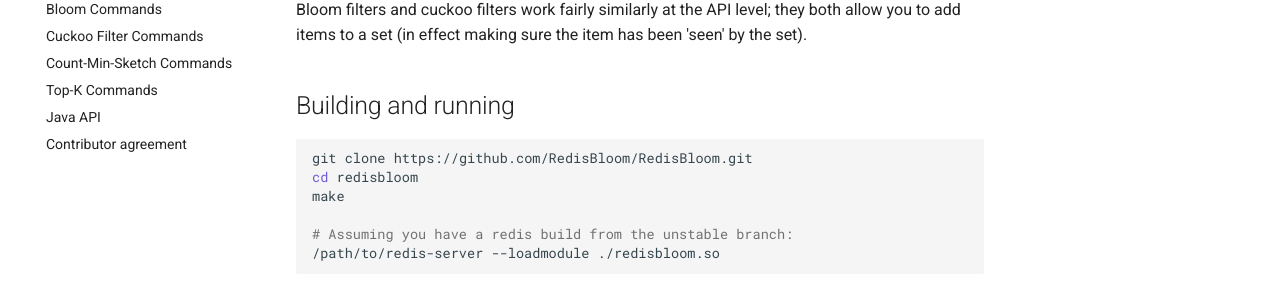
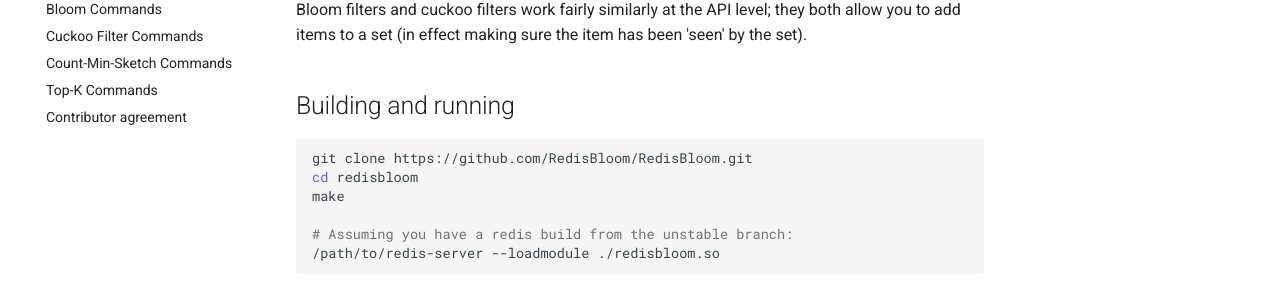
Before and after one commit to RedisBloom/RedisBloom, an MkDocs documentation site: the page built from docs/Quick_Start.md, in a window 1280 px wide. Shown: the part 183-478 px from the top of the page. Built offline with MkDocs 1.6.1 and Material for MkDocs 9.7.7, drawn with Linux system fonts in a browser that asks for light colours; comment, search, counter and statistics services are not loaded; old or Windows-style settings are respelled for this version of MkDocs.

Commit message:
remove java driver

```diff
--- a/mkdocs.yml
+++ b/mkdocs.yml
@@ -37,5 +37,4 @@
     - 'Cuckoo Filter Commands': 'Cuckoo_Commands.md'
     - 'Count-Min-Sketch Commands': 'CountMinSketch_Commands.md'
     - 'Top-K Commands': 'TopK_Commands.md'
-    - 'Java API': 'Java_Client.md'
     - 'Contributor agreement': 'contrib.md'
```
